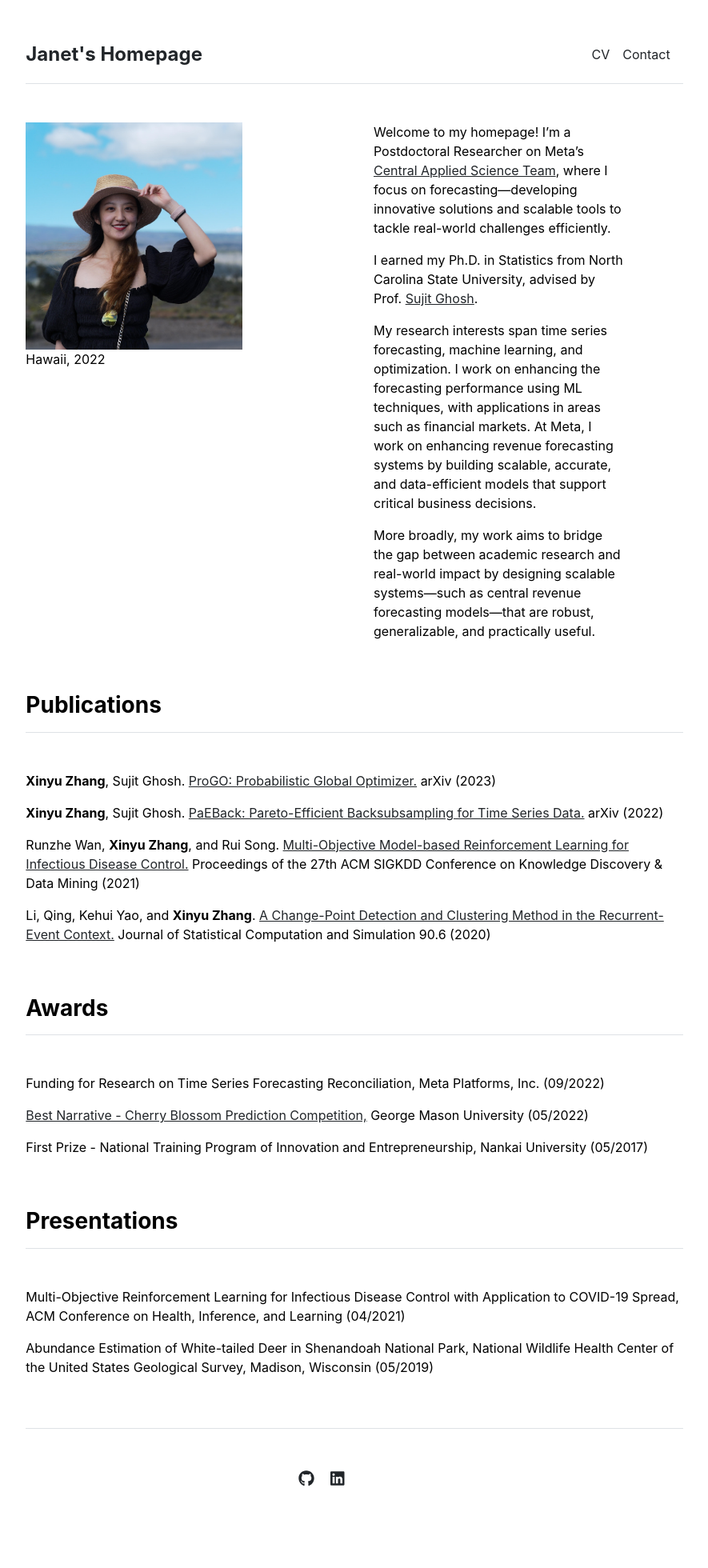
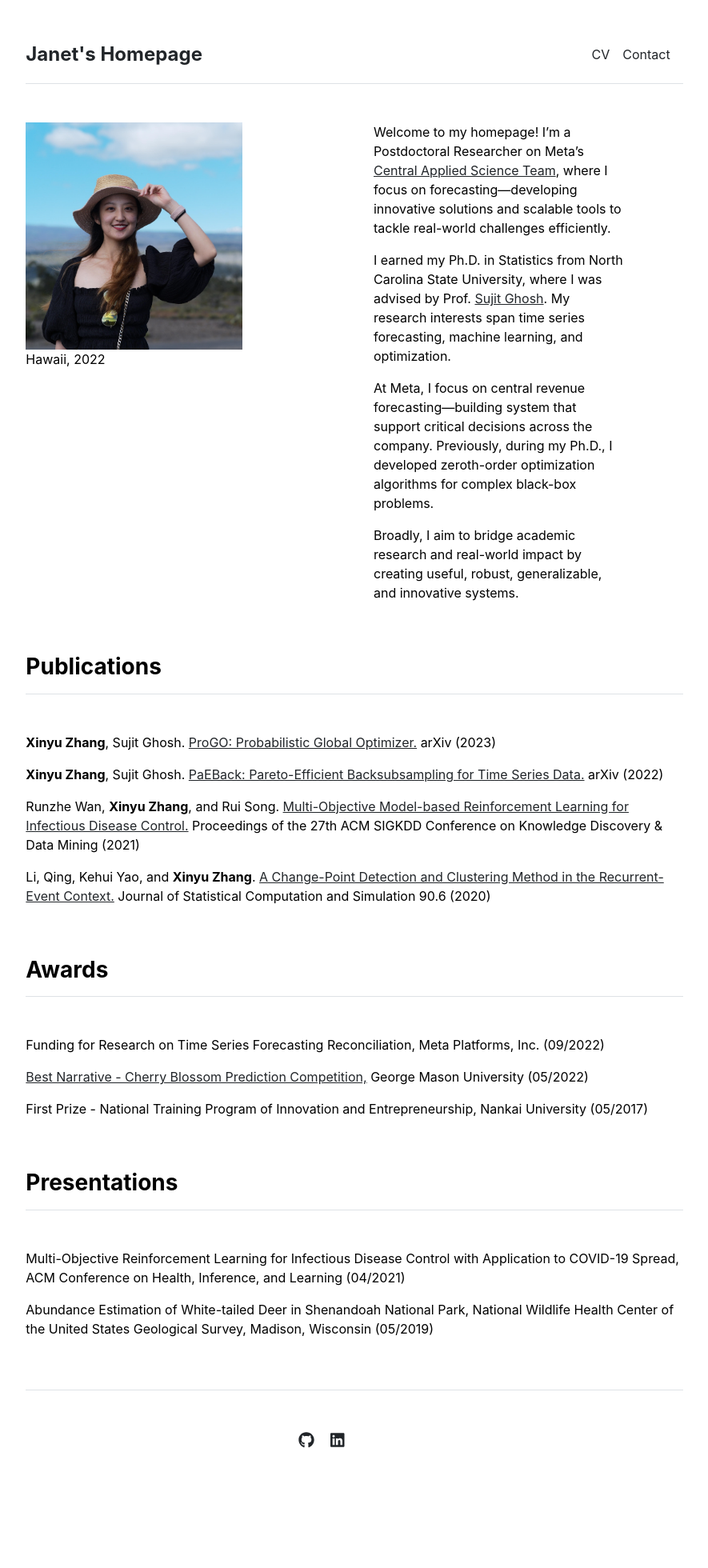
Before and after one commit to xinyuz1996/xinyuz1996.github.io, a Jekyll site: the page built from index.md, in a window 1280 px wide. Shown: the whole page at 80% size, without its empty margins (197-1082 px from the left). Built offline with Jekyll 4.4.1, drawn with Linux system fonts in a browser that asks for light colours; after the commit the page ends 1912 px from its top, so only the background shows below that.

Commit message:
Update index.md

```diff
--- a/index.md
+++ b/index.md
@@ -4,8 +4,8 @@ title: "Home"
 ---
 Welcome to my homepage! I'm a Postdoctoral Researcher on Meta’s [Central Applied Science Team](https://research.facebook.com/teams/cas/), where I focus on forecasting—developing innovative solutions and scalable tools to tackle real-world challenges efficiently.
 
-I earned my Ph.D. in Statistics from North Carolina State University, advised by Prof. [Sujit Ghosh](https://www4.stat.ncsu.edu/~ghosh/).
+I earned my Ph.D. in Statistics from North Carolina State University, where I was advised by Prof. [Sujit Ghosh](https://www4.stat.ncsu.edu/~ghosh/). My research interests span time series forecasting, machine learning, and optimization.
 
-My research interests span time series forecasting, machine learning, and optimization. I work on enhancing the forecasting performance using ML techniques, with applications in areas such as financial markets. At Meta, I work on enhancing revenue forecasting systems by building scalable, accurate, and data-efficient models that support critical business decisions.
+At Meta, I focus on central revenue forecasting—building system that support critical decisions across the company. Previously, during my Ph.D., I developed zeroth-order optimization algorithms for complex black-box problems.
 
-More broadly, my work aims to bridge the gap between academic research and real-world impact by designing scalable systems—such as central revenue forecasting models—that are robust, generalizable, and practically useful.
+Broadly, I aim to bridge academic research and real-world impact by creating useful, robust, generalizable, and innovative systems.
```
